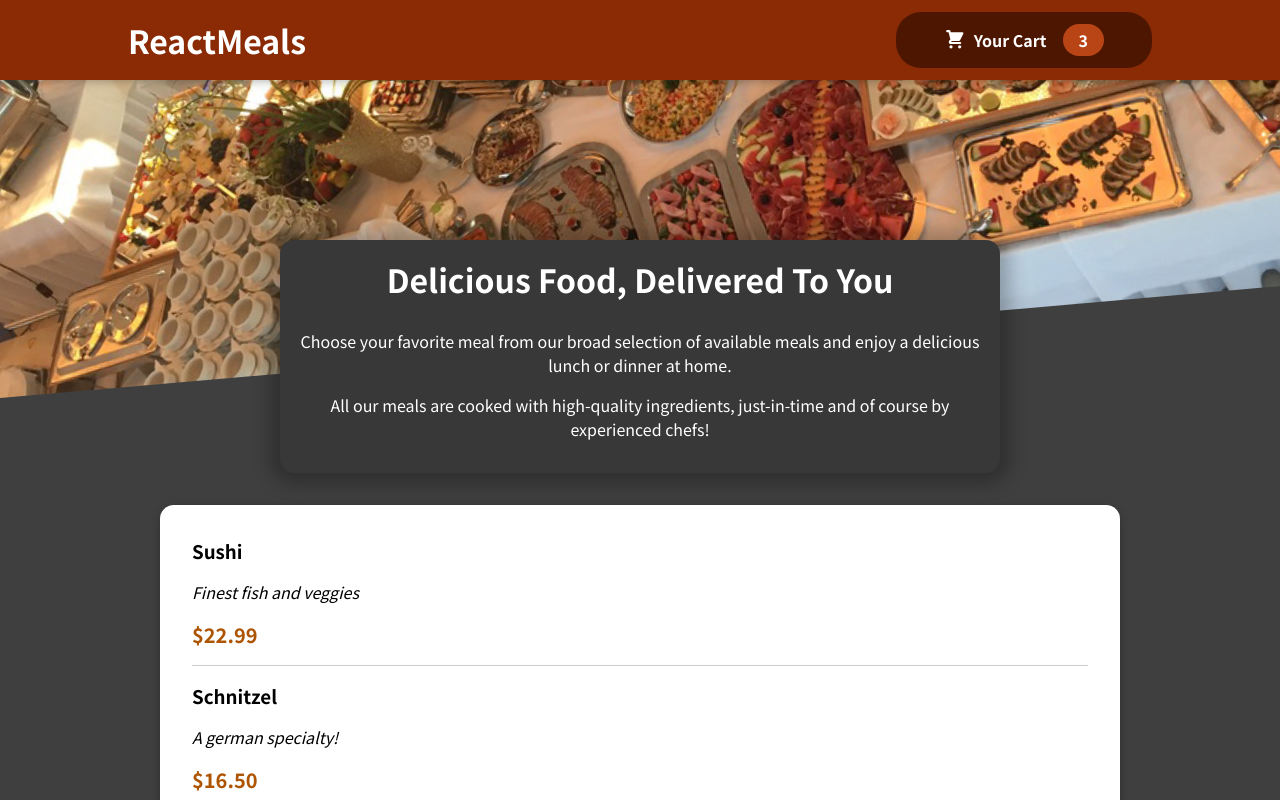
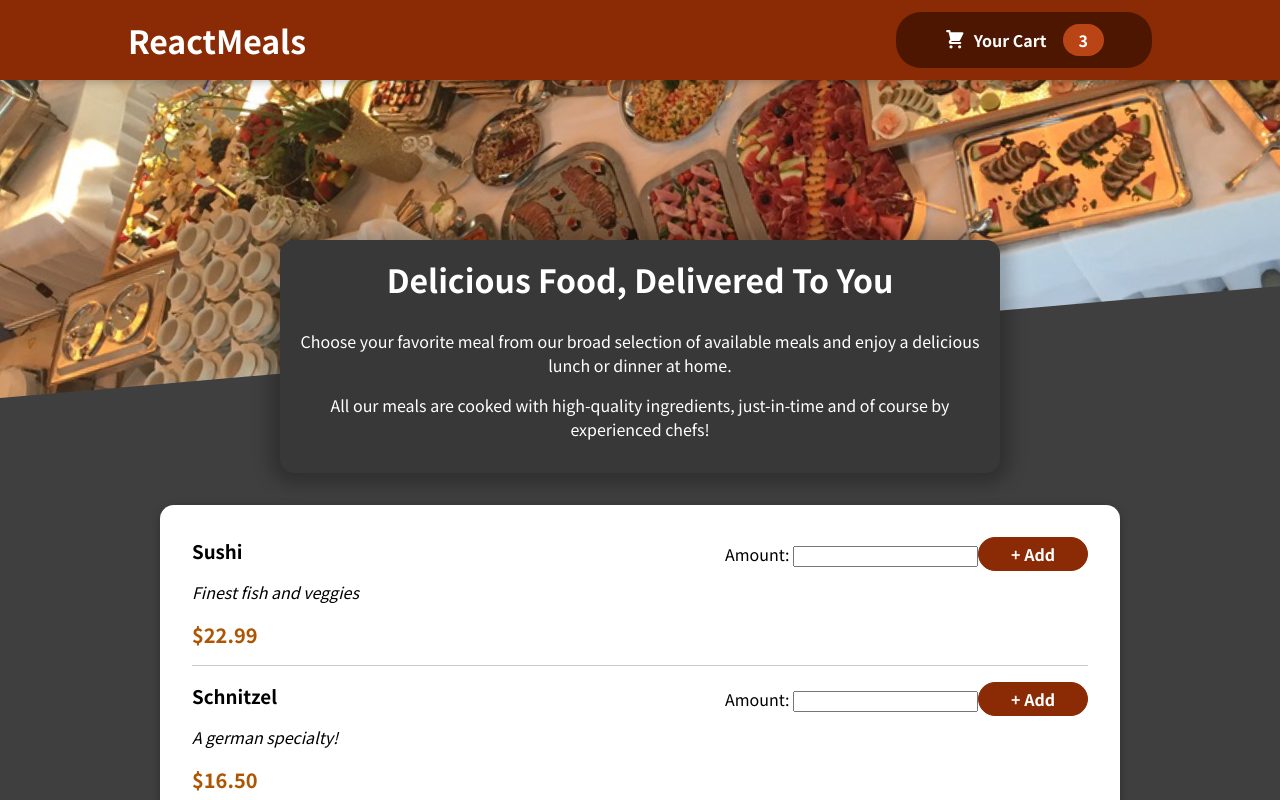
Before and after one commit to nhattrannet91/react-training-meals-app, a React (Create React App) app: page / in a window 1280 px wide. Shown: the top 800 px of the page. Built offline with nearby package versions, Linux system fonts and the light colour scheme.

Commit message:
Meals-App: Add MealItemForm component

```diff
--- a/src/components/Meals/MealItem.js
+++ b/src/components/Meals/MealItem.js
@@ -1,3 +1,4 @@
+import MealItemForm from "./MealItemForm";
 import classes from "./MealItem.module.css";
 
 const MealItem = (props) => {
@@ -9,6 +10,7 @@
         <p className={classes.description}>{description}</p>
         <span className={classes.price}>${price.toFixed(2)}</span>
       </div>
+      <MealItemForm />
     </div>
   );
 };
--- /dev/null
+++ b/src/components/Meals/MealItemForm.js
@@ -0,0 +1,13 @@
+import classes from "./MealItemForm.module.css";
+
+const MealItemForm = (props) => {
+  return (
+    <form className={classes.form}>
+      <label>Amount: </label>
+      <input type="number"></input>
+      <button>+ Add</button>
+    </form>
+  );
+};
+
+export default MealItemForm;
--- /dev/null
+++ b/src/components/Meals/MealItemForm.module.css
@@ -0,0 +1,20 @@
+.form {
+  text-align: right;
+}
+
+.form button {
+  font: inherit;
+  cursor: pointer;
+  background-color: #8a2b06;
+  border: 1px solid #8a2b06;
+  color: white;
+  padding: 0.25rem 2rem;
+  border-radius: 20px;
+  font-weight: bold;
+}
+
+.form button:hover,
+.form button:active {
+  background-color: #641e03;
+  border-color: #641e03;
+}
```
